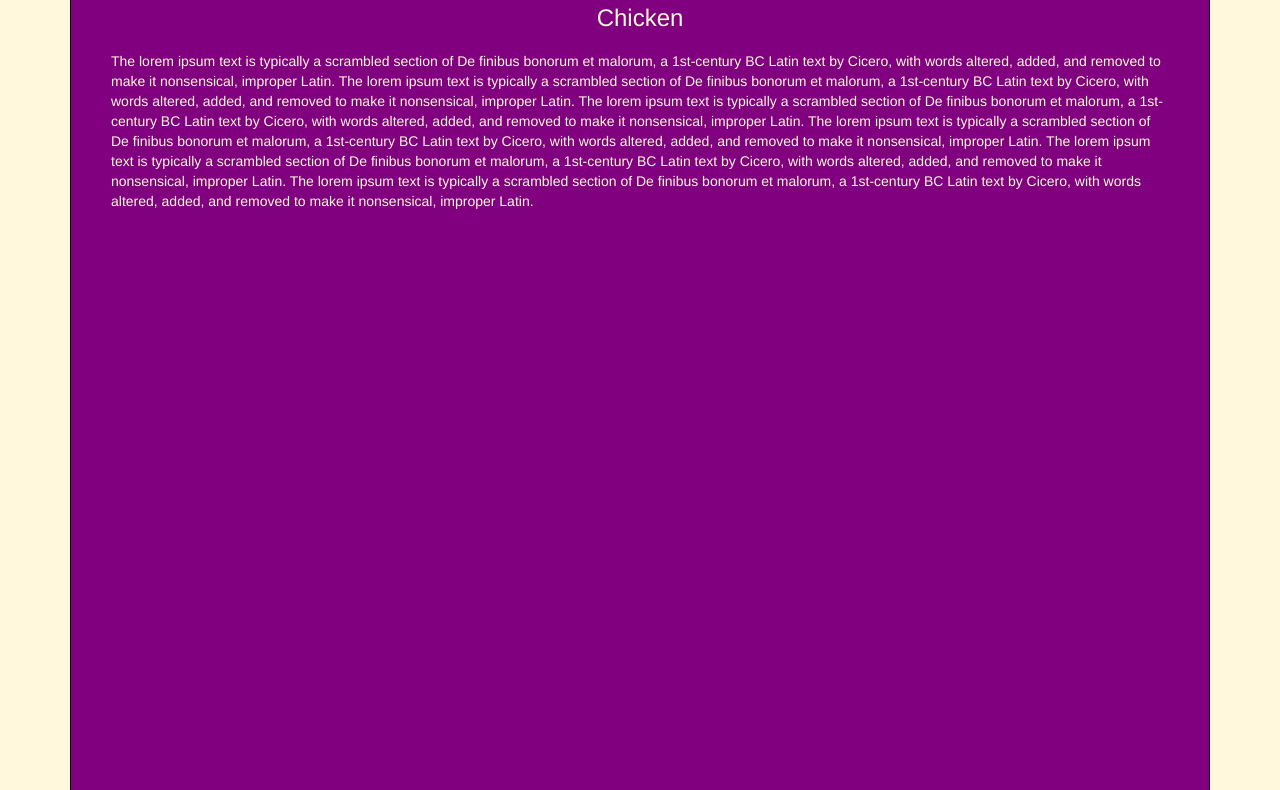
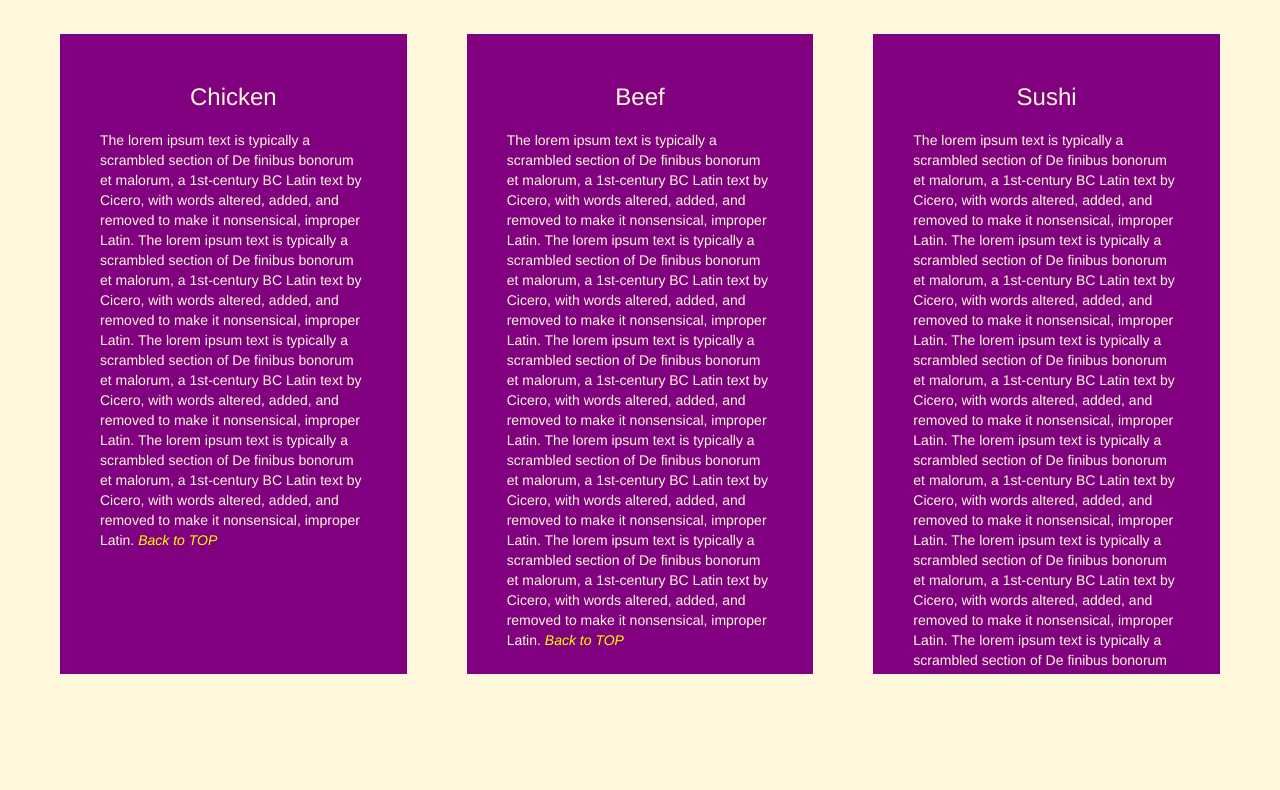
Before and after one commit to HariDurga/Coursera_Test, a plain HTML site: page Module3_Solution/index.html in a window 1280 px wide. Shown: the part 188-978 px from the top of the page. After the commit the page ends 912 px from the top, so only its background shows below. Drawn offline with Linux system fonts and the light colour scheme.

Commit message:
optional page

```diff
--- a/Module3_Solution/css/styles.css
+++ b/Module3_Solution/css/styles.css
@@ -20,7 +20,7 @@ body{
 	padding:10px;
 	border:1px solid black;
 	margin-bottom: 20px;
-	height: 1000px;
+	height: 700px;
 	overflow:auto;
 	background: purple;
 	color:#FFF8DC;
@@ -45,35 +45,57 @@ h1{
 	font-weight: bold;
   text-shadow: 1px 1px 1px #222;
 }
+.navbar-brand {
+    height: 80px;
+  }
 .navbar-brand h1 {
   color: #FFF8DC;
-  font-size: 1.8em;
+  font-size: 2em;
   text-transform: uppercase;
   font-weight: bold;
   text-shadow: 1px 1px 1px #222;
-  margin-top: 0;
-  margin-bottom: 0;
+  margin-top: 15px;
+  margin-bottom: 10px;
 }
 
+section{
+  border-left:30px solid #FFF8DC;
+  border-right: 30px solid #FFF8DC;
+}
+p>a{
+  font-style: italic;
+  color:yellow;
+}
+
+#main-content{
+  padding:10px;
+}
+@media(min-width: 1200px){
+  .col-lg-4{
+    border: 30px solid #FFF8DC;
+  }
+}
+@media (min-width:992px) and (max-width: 1199px){
+  .col-md-4{
+border:30px solid #FFF8DC;
+  }
+}
 @media (min-width: 768px) and (max-width: 991px) {
-	.navbar-brand {
-    padding-top: 10px;
-    height: 80px;
-  }
 	.navbar-brand h1 {
     padding: 10px;
     font-size: 3vw;
   }
+  .col-sm-6, .col-sm-12{
+    border:30px solid #FFF8DC;
+  }
 }
 @media (max-width: 767px) {
-  .navbar-brand {
-    padding-top: 10px;
-    height: 80px;
+  .col-xs-12{
+    border:30px solid #FFF8DC;
   }
   .navbar-brand h1 {
-    padding-top: 10px;
+    padding: 10px;
     font-size: 5vw;
-    color:#FFF8DC;
   }
   #collapsable-nav a {
     font-size: 1.2em;
--- a/Module3_Solution/index.html
+++ b/Module3_Solution/index.html
@@ -47,38 +47,33 @@
 
 <div id="main-content" class="container">
 <h1 class="text-center"> Our Menu</h1>
-
-<div class="margin col-xs-12">
+</div>
+<section>
+<div class="margin col-lg-4 col-md-4 col-sm-6 col-xs-12">
+<div class="box">
 <h3 id="1" class="chicken"> Chicken</h3>
 <p>
 The lorem ipsum text is typically a scrambled section of De finibus bonorum et malorum, a 1st-century BC Latin text by Cicero, with words altered, added, and removed to make it nonsensical, improper Latin.
 The lorem ipsum text is typically a scrambled section of De finibus bonorum et malorum, a 1st-century BC Latin text by Cicero, with words altered, added, and removed to make it nonsensical, improper Latin.
 The lorem ipsum text is typically a scrambled section of De finibus bonorum et malorum, a 1st-century BC Latin text by Cicero, with words altered, added, and removed to make it nonsensical, improper Latin.
-The lorem ipsum text is typically a scrambled section of De finibus bonorum et malorum, a 1st-century BC Latin text by Cicero, with words altered, added, and removed to make it nonsensical, improper Latin.
-The lorem ipsum text is typically a scrambled section of De finibus bonorum et malorum, a 1st-century BC Latin text by Cicero, with words altered, added, and removed to make it nonsensical, improper Latin.
-The lorem ipsum text is typically a scrambled section of De finibus bonorum et malorum, a 1st-century BC Latin text by Cicero, with words altered, added, and removed to make it nonsensical, improper Latin.
+The lorem ipsum text is typically a scrambled section of De finibus bonorum et malorum, a 1st-century BC Latin text by Cicero, with words altered, added, and removed to make it nonsensical, improper Latin. <a href="index.html"> Back to TOP</a>
 </p>
 </div>
-<div class="margin col-xs-12">
+</div>
+<div class="margin col-lg-4 col-md-4 col-sm-6 col-xs-12">
+<div class="box">
 <h3 id="2" class="beef"> Beef</h3>
 <p>
 The lorem ipsum text is typically a scrambled section of De finibus bonorum et malorum, a 1st-century BC Latin text by Cicero, with words altered, added, and removed to make it nonsensical, improper Latin.
 The lorem ipsum text is typically a scrambled section of De finibus bonorum et malorum, a 1st-century BC Latin text by Cicero, with words altered, added, and removed to make it nonsensical, improper Latin.
 The lorem ipsum text is typically a scrambled section of De finibus bonorum et malorum, a 1st-century BC Latin text by Cicero, with words altered, added, and removed to make it nonsensical, improper Latin.
 The lorem ipsum text is typically a scrambled section of De finibus bonorum et malorum, a 1st-century BC Latin text by Cicero, with words altered, added, and removed to make it nonsensical, improper Latin.
-The lorem ipsum text is typically a scrambled section of De finibus bonorum et malorum, a 1st-century BC Latin text by Cicero, with words altered, added, and removed to make it nonsensical, improper Latin.
-The lorem ipsum text is typically a scrambled section of De finibus bonorum et malorum, a 1st-century BC Latin text by Cicero, with words altered, added, and removed to make it nonsensical, improper Latin.
-The lorem ipsum text is typically a scrambled section of De finibus bonorum et malorum, a 1st-century BC Latin text by Cicero, with words altered, added, and removed to make it nonsensical, improper Latin.
-The lorem ipsum text is typically a scrambled section of De finibus bonorum et malorum, a 1st-century BC Latin text by Cicero, with words altered, added, and removed to make it nonsensical, improper Latin.
-The lorem ipsum text is typically a scrambled section of De finibus bonorum et malorum, a 1st-century BC Latin text by Cicero, with words altered, added, and removed to make it nonsensical, improper Latin.
-The lorem ipsum text is typically a scrambled section of De finibus bonorum et malorum, a 1st-century BC Latin text by Cicero, with words altered, added, and removed to make it nonsensical, improper Latin.
-The lorem ipsum text is typically a scrambled section of De finibus bonorum et malorum, a 1st-century BC Latin text by Cicero, with words altered, added, and removed to make it nonsensical, improper Latin.
-The lorem ipsum text is typically a scrambled section of De finibus bonorum et malorum, a 1st-century BC Latin text by Cicero, with words altered, added, and removed to make it nonsensical, improper Latin.
-The lorem ipsum text is typically a scrambled section of De finibus bonorum et malorum, a 1st-century BC Latin text by Cicero, with words altered, added, and removed to make it nonsensical, improper Latin.
-The lorem ipsum text is typically a scrambled section of De finibus bonorum et malorum, a 1st-century BC Latin text by Cicero, with words altered, added, and removed to make it nonsensical, improper Latin.
+The lorem ipsum text is typically a scrambled section of De finibus bonorum et malorum, a 1st-century BC Latin text by Cicero, with words altered, added, and removed to make it nonsensical, improper Latin. <a href="index.html"> Back to TOP</a>
 </p>
 </div>
-<div class="margin col-xs-12">
+</div>
+<div class="margin col-lg-4 col-md-4 col-sm-12 col-xs-12">
+<div class="box">
 <h3 id="3" class="sushi"> Sushi</h3>
 <p>
 The lorem ipsum text is typically a scrambled section of De finibus bonorum et malorum, a 1st-century BC Latin text by Cicero, with words altered, added, and removed to make it nonsensical, improper Latin.
@@ -88,22 +83,10 @@ The lorem ipsum text is typically a scrambled section of De finibus bonorum et m
 The lorem ipsum text is typically a scrambled section of De finibus bonorum et malorum, a 1st-century BC Latin text by Cicero, with words altered, added, and removed to make it nonsensical, improper Latin.
 The lorem ipsum text is typically a scrambled section of De finibus bonorum et malorum, a 1st-century BC Latin text by Cicero, with words altered, added, and removed to make it nonsensical, improper Latin.
 The lorem ipsum text is typically a scrambled section of De finibus bonorum et malorum, a 1st-century BC Latin text by Cicero, with words altered, added, and removed to make it nonsensical, improper Latin.
-The lorem ipsum text is typically a scrambled section of De finibus bonorum et malorum, a 1st-century BC Latin text by Cicero, with words altered, added, and removed to make it nonsensical, improper Latin.
-The lorem ipsum text is typically a scrambled section of De finibus bonorum et malorum, a 1st-century BC Latin text by Cicero, with words altered, added, and removed to make it nonsensical, improper Latin.
-The lorem ipsum text is typically a scrambled section of De finibus bonorum et malorum, a 1st-century BC Latin text by Cicero, with words altered, added, and removed to make it nonsensical, improper Latin.
-The lorem ipsum text is typically a scrambled section of De finibus bonorum et malorum, a 1st-century BC Latin text by Cicero, with words altered, added, and removed to make it nonsensical, improper Latin.
-The lorem ipsum text is typically a scrambled section of De finibus bonorum et malorum, a 1st-century BC Latin text by Cicero, with words altered, added, and removed to make it nonsensical, improper Latin.
-The lorem ipsum text is typically a scrambled section of De finibus bonorum et malorum, a 1st-century BC Latin text by Cicero, with words altered, added, and removed to make it nonsensical, improper Latin.
-The lorem ipsum text is typically a scrambled section of De finibus bonorum et malorum, a 1st-century BC Latin text by Cicero, with words altered, added, and removed to make it nonsensical, improper Latin.
-The lorem ipsum text is typically a scrambled section of De finibus bonorum et malorum, a 1st-century BC Latin text by Cicero, with words altered, added, and removed to make it nonsensical, improper Latin.
-The lorem ipsum text is typically a scrambled section of De finibus bonorum et malorum, a 1st-century BC Latin text by Cicero, with words altered, added, and removed to make it nonsensical, improper Latin.
-The lorem ipsum text is typically a scrambled section of De finibus bonorum et malorum, a 1st-century BC Latin text by Cicero, with words altered, added, and removed to make it nonsensical, improper Latin.
-The lorem ipsum text is typically a scrambled section of De finibus bonorum et malorum, a 1st-century BC Latin text by Cicero, with words altered, added, and removed to make it nonsensical, improper Latin.
-The lorem ipsum text is typically a scrambled section of De finibus bonorum et malorum, a 1st-century BC Latin text by Cicero, with words altered, added, and removed to make it nonsensical, improper Latin.
-The lorem ipsum text is typically a scrambled section of De finibus bonorum et malorum, a 1st-century BC Latin text by Cicero, with words altered, added, and removed to make it nonsensical, improper Latin.
+<a href="index.html"> Back to TOP</a>
 </p>
 </div>
-</div>
+</section>
   <script src="js/jquery-1.11.3.min.js"></script>
   <script src="js/bootstrap.min.js"></script>
   <script src="js/script.js"></script>
```
